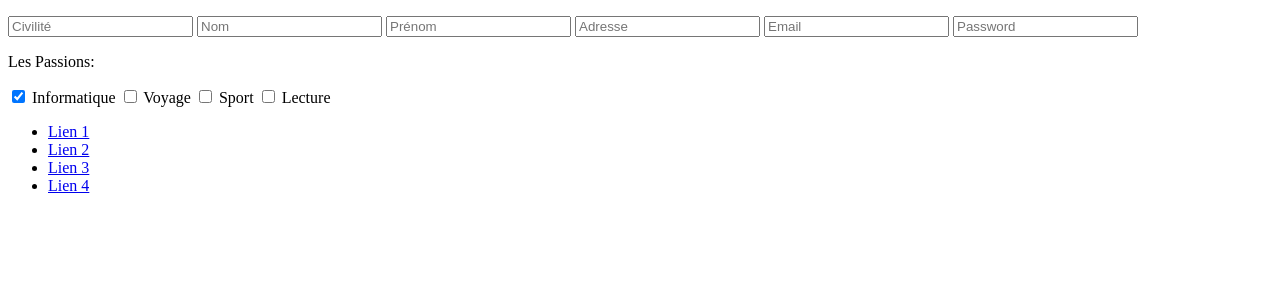
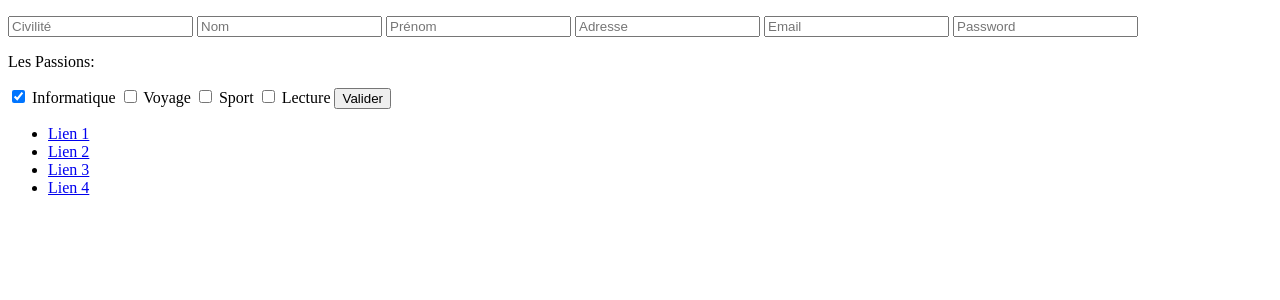
Before and after one commit to thomas-saussol/runtrack4, a PHP site: page / in a window 1280 px wide. Shown: the part 88-388 px from the top of the page. Run offline with PHP 8.4, Linux system fonts and the light colour scheme.

Commit message:
job 01 modifié

```diff
--- a/jour02/job01/index.php
+++ b/jour02/job01/index.php
@@ -45,6 +45,7 @@
   <input type="checkbox" id="horns" name="horns">
   <label for="horns">Lecture</label>
 
+<input type="button" name="button" value="Valider">
 
 </form>
 
```
